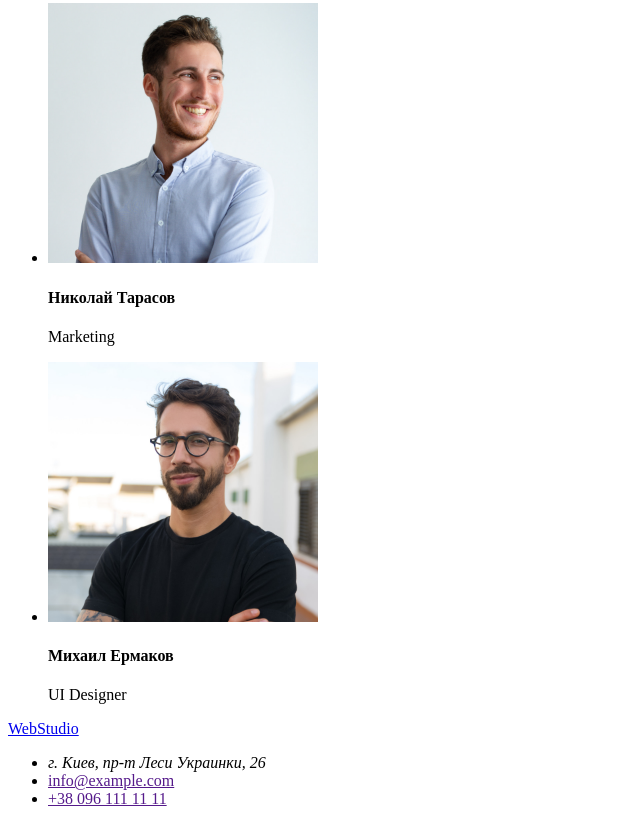
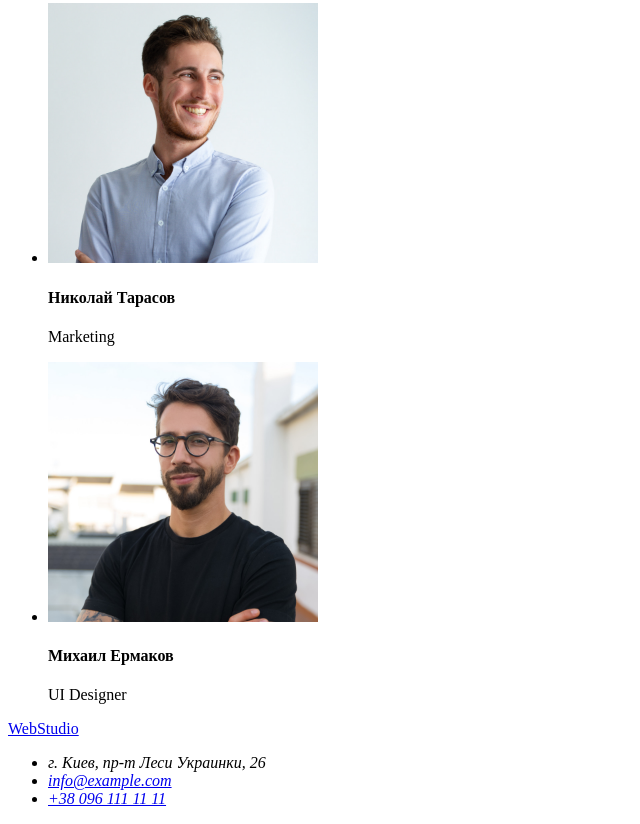
Before and after one commit to BigBowse/goit-markup-hw-01, a plain HTML site: page index.html in a window 1280 px wide. Shown: the part 2300-3124 px from the top of the page, without its empty margins (0-640 px from the left). Drawn offline with Linux system fonts and the light colour scheme.

Commit message:
Update index.html

```diff
--- a/index.html
+++ b/index.html
@@ -1,10 +1,12 @@
 <!DOCTYPE html>
 <html lang="ru">
+
 <head>
     <meta charset="UTF-8" />
     <meta name="viewport" content="width=device-width, initial-scale=1.0" />
     <title>Главная</title>
 </head>
+
 <body>
     <!--Шапка сайта-->
     <header>
@@ -121,9 +123,20 @@
                         г. Киев, пр-т Леси Украинки, 26
                     </address>
                 </li>
-                <li><a href="">info@example.com</a></li>
-                <li><a href="">+38 096 111 11 11</a></li>
+
+                <li>
+                    <address>
+                        <a href="mailto:info@example.com">info@example.com</a>
+                    </address>
+                </li>
+
+                <li>
+                    <address>
+                        <a href="tel:+38 096 111 11 11">+38 096 111 11 11</a>
+                    </address>
+                </li>
             </ul>
     </footer>
 </body>
+
 </html>
```
Lines whose indentation alone changed are shown as unchanged.
